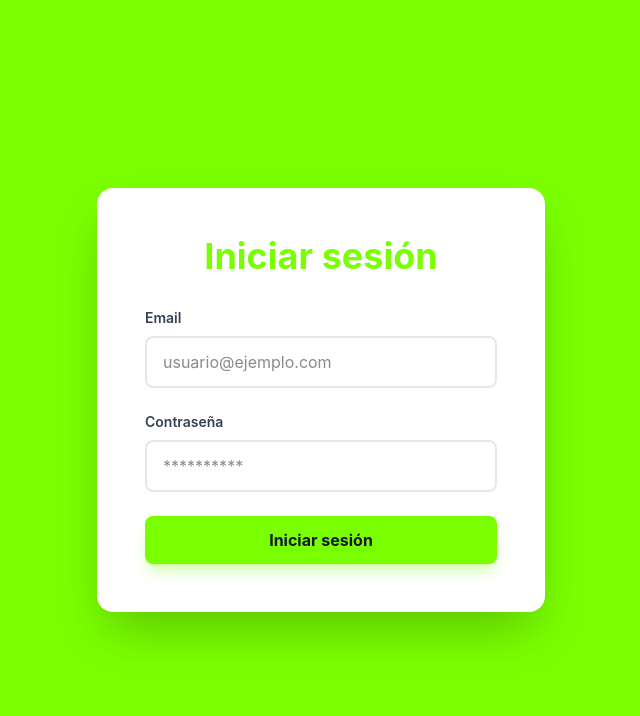
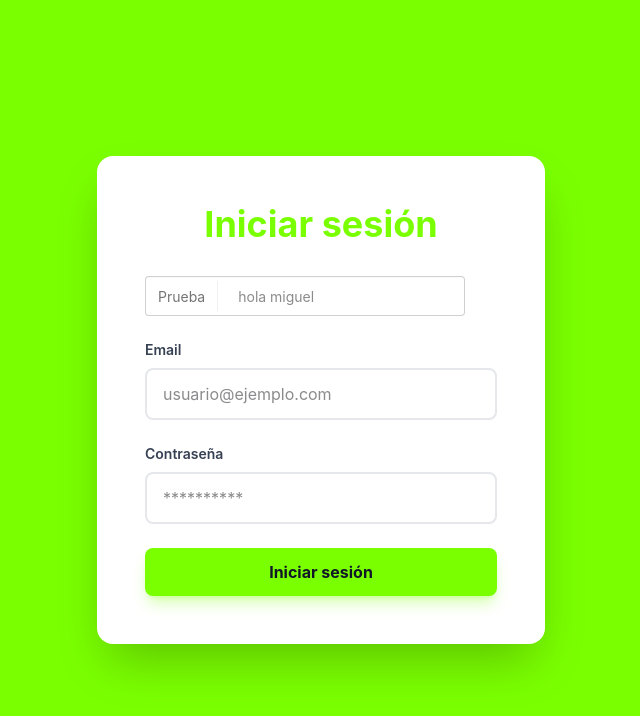
Before and after one commit to carmanolo/proyectoIGSW, a React (Vite) app in the folder frontend/: page / in a window 1280 px wide. Shown: the top 716 px of the page, without its empty margins (319-959 px from the left). Built offline with nearby package versions, Linux system fonts and the light colour scheme.

Commit message:
se agregó un componente de prueba

```diff
--- /dev/null
+++ b/frontend/src/components/daisyui/DULabelInput.jsx
@@ -0,0 +1,8 @@
+export const DULabelInput = ({label, defaultText}) => {
+    return (
+        <label className="input">
+            <span className="label">{label}</span>
+            <input type="text" placeholder={defaultText} />
+        </label>
+    )
+}
--- a/frontend/src/pages/Login.jsx
+++ b/frontend/src/pages/Login.jsx
@@ -1,5 +1,6 @@
 import { useState } from 'react';
 import { useNavigate } from 'react-router-dom';
+import { DULabelInput } from '../components/daisyui/DULabelInput';
 
 const Login = () => {
     const navigate = useNavigate();
@@ -25,6 +26,8 @@ const Login = () => {
                     <h1 className="text-4xl font-bold text-center text-[#7aff00] mb-8">
                         Iniciar sesión
                     </h1>
+
+                    <DULabelInput label="Prueba" defaultText="hola miguel" />
 
                     <div className="space-y-2">
                         <label htmlFor="email" className="block text-sm font-semibold text-gray-700">
```
